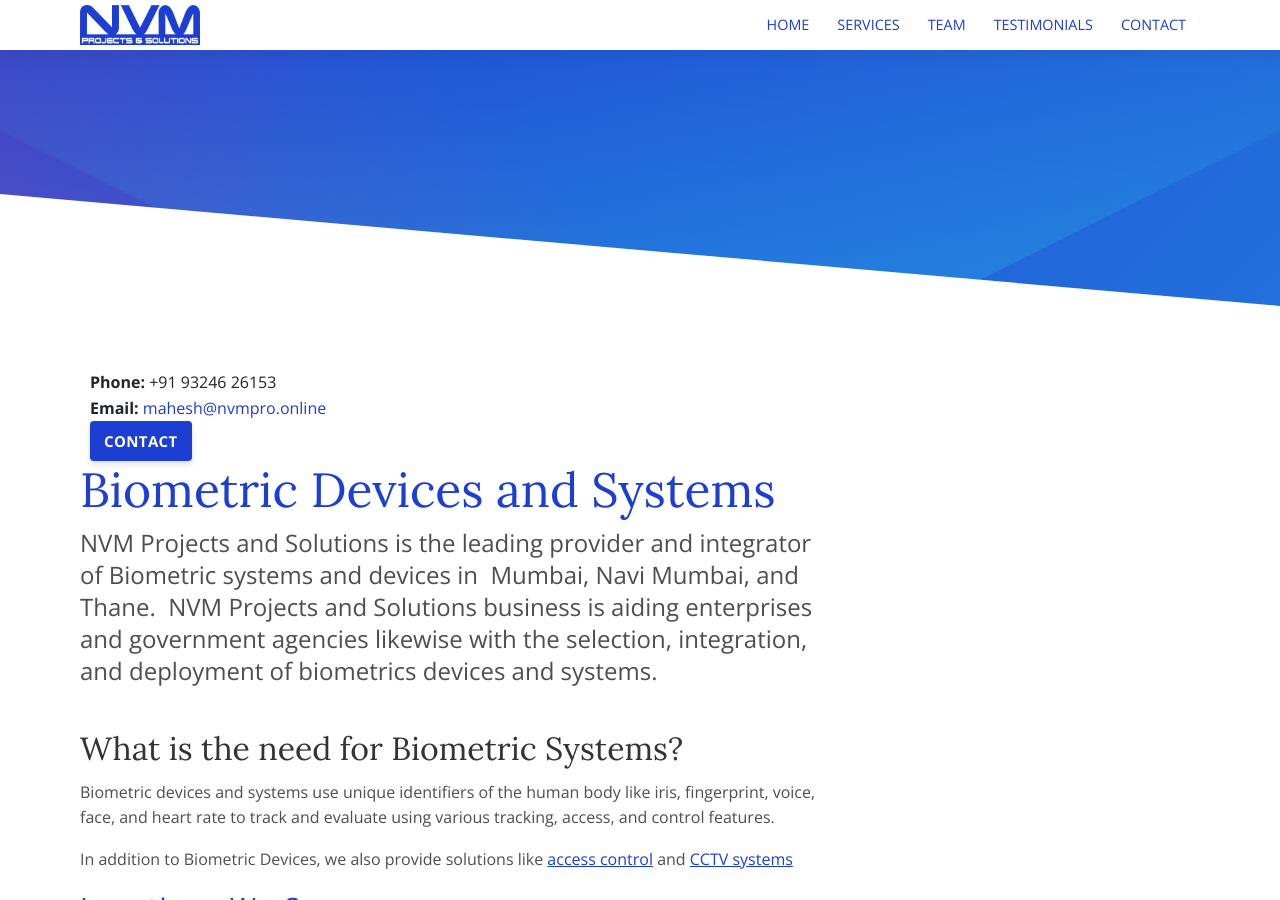
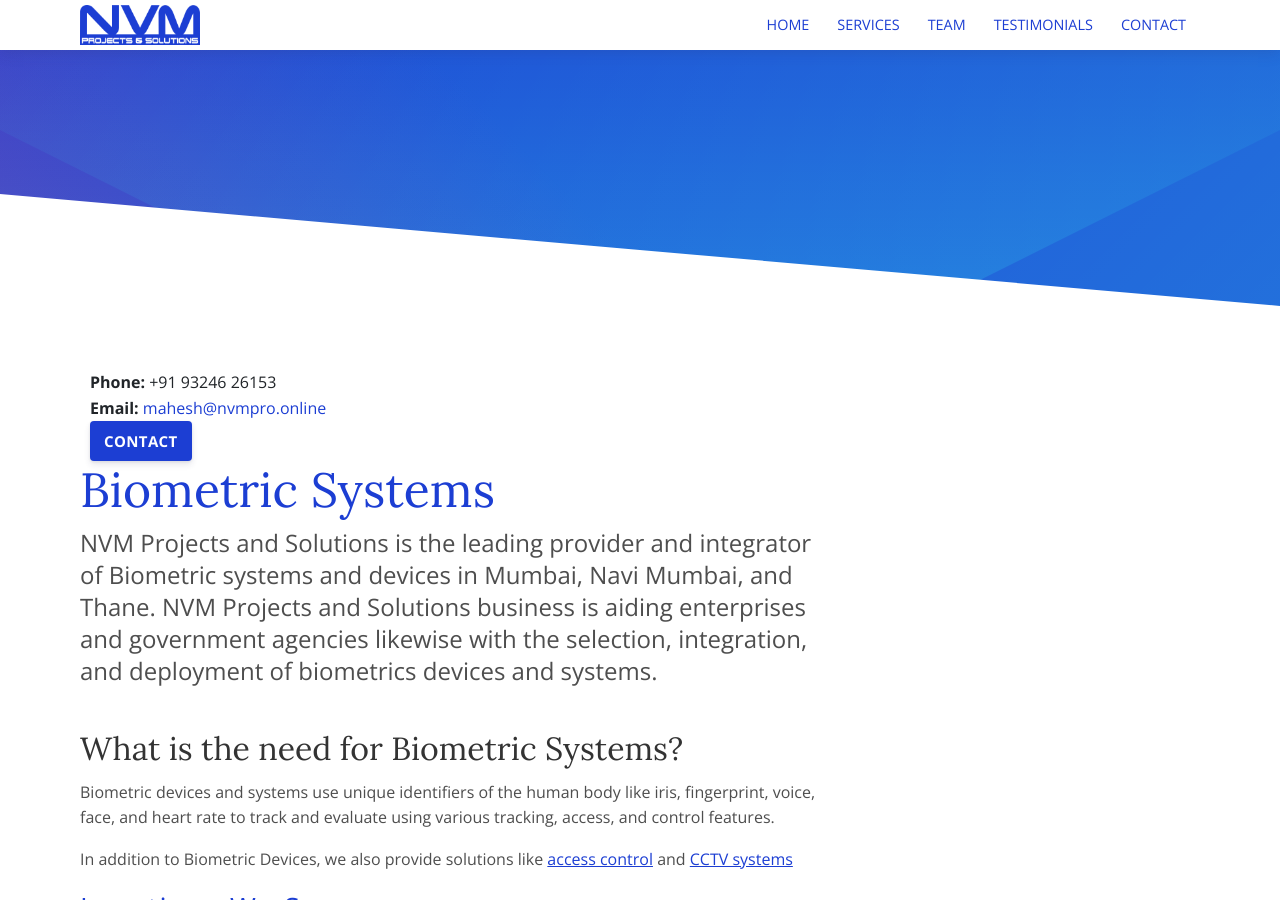
Before and after one commit to nvmpro/NVM, a Jekyll site: the page built from _services/biometric-systems.md, in a window 1280 px wide and 900 px high. Built offline with Jekyll 4.4.1, drawn with Linux system fonts in a browser that asks for light colours; nearby versions of some CDN libraries.

Commit message:
Updated '_services/biometric-systems.md' via CloudCannon

```diff
--- a/_services/biometric-systems.md
+++ b/_services/biometric-systems.md
@@ -1,26 +1,24 @@
 ---
-title: Biometric Devices and Systems
+title: Biometric  Systems
 image: /services/noun_1013177.png
 keywords: Biometric Systems, biometric devices
 ---
 
-NVM Projects and Solutions is the leading provider and integrator of Biometric systems and devices in&nbsp; Mumbai, Navi Mumbai, and Thane.&nbsp; NVM Projects and Solutions business is aiding enterprises and government agencies likewise with the selection, integration, and deployment of biometrics devices and systems.
+NVM Projects and Solutions is the leading provider and integrator of Biometric systems and devices in Mumbai, Navi Mumbai, and Thane. NVM Projects and Solutions business is aiding enterprises and government agencies likewise with the selection, integration, and deployment of biometrics devices and systems.
 
 ## What is the need for Biometric Systems?
 
-Biometric devices and systems use unique identifiers of the human body like iris, fingerprint, voice,&nbsp; face, and heart rate to track and evaluate using various tracking, access, and control features.
+Biometric devices and systems use unique identifiers of the human body like iris, fingerprint, voice, face, and heart rate to track and evaluate using various tracking, access, and control features.
 
 In addition to Biometric Devices, we also provide solutions like [access control](https://www.nvmpro.online/services/access-control-systems/) and [CCTV systems](https://www.nvmpro.online/services/cctv-security-systems/){: target="_blank" rel="noopener"}
 
 ### Locations We Serve
 
 1. Biometric Systems in Navi Mumbai
-2. Biometric Systems&nbsp; in Thane
-3. &nbsp;Biometric Systems&nbsp; in Kharghar
-4. &nbsp;Biometric Systems in Panvel
+2. Biometric Systems in Thane
+3. Biometric Systems in Kharghar
+4. Biometric Systems in Panvel
 5. Biometric Systems Installation in Navi Mumbai
-6. Biometric Systems&nbsp; Installation in Thane
-7. &nbsp;Biometric Systems Installation in Panvel
-8. &nbsp;Biometric Systems Installation in Ulwe
-
-&nbsp;
+6. Biometric Systems Installation in Thane
+7. Biometric Systems Installation in Panvel
+8. Biometric Systems Installation in Ulwe
```
